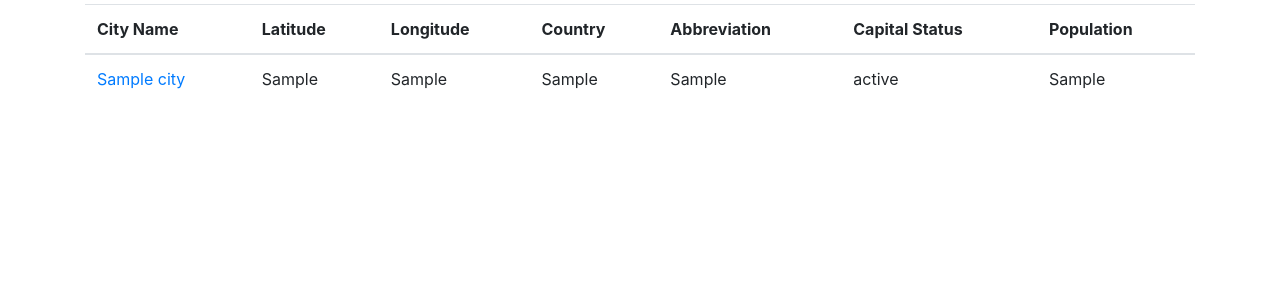
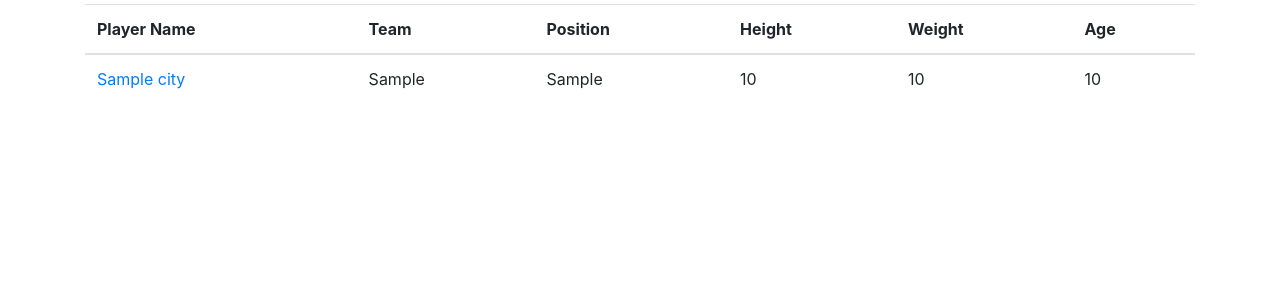
Before and after one commit to meahesachin/webappfinal, a Python web app: template app/templates/index.html in a window 1280 px wide. Shown: the part 56-356 px from the top of the page. Run offline with Jinja, Linux system fonts and the light colour scheme; the template is opened without the code that fills it: most values are stand-ins (such as "Sample title", 1, 10 or a date in 2020); some libraries are stand-ins or nearby versions.

Commit message:
Feature: Updated index.html for new column names

```diff
--- a/app/templates/index.html
+++ b/app/templates/index.html
@@ -3,25 +3,25 @@
 <table class="table">
     <thead>
     <tr>
-        <th scope="col">City Name</th>
-        <th scope="col">Latitude</th>
-        <th scope="col">Longitude</th>
-        <th scope="col">Country</th>
-        <th scope="col">Abbreviation</th>
-        <th scope="col">Capital Status</th>
-        <th scope="col">Population</th>
+        <th scope="col">Player Name</th>
+        <th scope="col">Team</th>
+        <th scope="col">Position</th>
+        <th scope="col">Height</th>
+        <th scope="col">Weight</th>
+        <th scope="col">Age</th>
+
     </tr>
     </thead>
     <tbody>
     {% for city in cities %}
     <tr>
-        <td><a href="view/{{city.id}}">{{ city.fldName }}</a></td>
-        <td>{{ city.fldLat }}</td>
-        <td>{{ city.fldLong }}</td>
-        <td>{{ city.fldCountry }}</td>
-        <td>{{ city.fldAbbreviation }}</td>
-        <td>{{ city.fldCapitalStatus }}</td>
-        <td>{{ city.fldPopulation }}</td>
+        <td><a href="view/{{player.id}}">{{ city.fldName }}</a></td>
+        <td>{{ city.fldTeam }}</td>
+        <td>{{ city.fldPosition }}</td>
+        <td>{{ city.fldHeight}}</td>
+        <td>{{ city.fldWeight }}</td>
+        <td>{{ city.fldAge }}</td>
+
     </tr>
     {% endfor %}
     </tbody>
```
